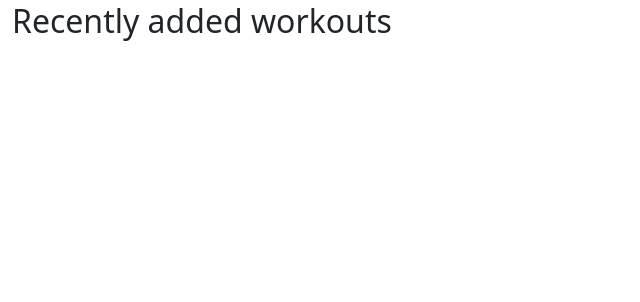
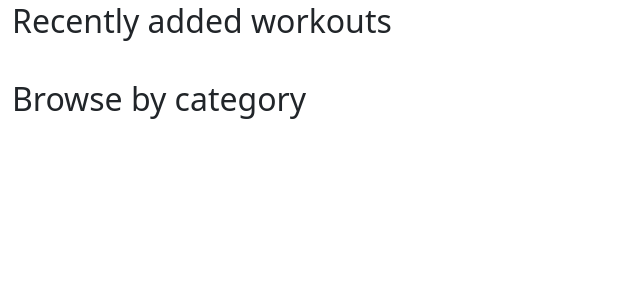
Before and after one commit to mariacjones1/build-fitness, a Django app: page / in a window 1280 px wide. Shown: the part 114-416 px from the top of the page, without its empty margins (0-640 px from the left). Run offline with Django 3.2, Linux system fonts and the light colour scheme; data that the repository does not hold is empty; some libraries are stand-ins or nearby versions.

Commit message:
Add and style index page images for categories and workouts

```diff
--- a/planner/models.py
+++ b/planner/models.py
@@ -4,6 +4,7 @@ from django.db.models.signals import post_save
 from django.dispatch import receiver
 from django.core.validators import MaxValueValidator, MinValueValidator
 from multiselectfield import MultiSelectField
+from colorfield.fields import ColorField
 from cloudinary.models import CloudinaryField
 
 # CATEGORIES = [
@@ -23,6 +24,8 @@ ROLES = [
 class Category(models.Model):
     id = models.BigAutoField(primary_key=True)
     name = models.CharField(max_length=20, unique=True)
+    image = CloudinaryField("image", default="placeholder")
+    color = ColorField(default="#FFFFFF")
 
     def __str__(self):
         return self.name
--- a/requirements.txt
+++ b/requirements.txt
@@ -3,7 +3,10 @@ cloudinary==1.33.0
 dj-database-url==0.5.0
 dj3-cloudinary-storage==0.0.6
 Django==3.2.20
+django-colorfield==0.9.0
+django-multiselectfield==0.1.12
 gunicorn==21.2.0
+Pillow==10.0.0
 psycopg2==2.9.7
 sqlparse==0.4.4
 urllib3==1.26.16
--- a/static/css/style.css
+++ b/static/css/style.css
@@ -0,0 +1,3 @@
+.category {
+    min-height: 200px;
+}
--- a/templates/base.html
+++ b/templates/base.html
@@ -27,7 +27,7 @@
                 <span class="navbar-toggler-icon"></span>
             </button>
             <div class="collapse navbar-collapse" id="navbarSupportedContent">
-                <ul class="navbar-nav me-auto mb-2 mb-lg-0">
+                <ul class="navbar-nav">
                     <li class="nav-item">
                         <a class="nav-link active" aria-current="page" href="{% url 'home' %}">Home</a>
                     </li>
--- a/templates/index.html
+++ b/templates/index.html
@@ -15,7 +15,7 @@
                         <div class="card-body">
                             <div class="image-container">
                                 {% if "placeholder" in workout.image.url %}
-                                <p>No image found</p>
+                                <img class="card-img-top" src=" {{ workout.category.image.url }}" style="max-height: 200px; object-fit: cover;">
                                 {% else %}
                                 <img class="card-img-top" src=" {{ workout.image.url }}">
                                 {% endif %}
@@ -47,13 +47,16 @@
     <nav>
         <div class="col-12 mt-3 left">
             <div class="row">
+                <h2>Browse by category</h2>
                 {% for category in Category %}
                 <div class="col-md-4">
                     <div class="card mb-4">
-                        <div class="card-body">
-                            <a href="#" class="page-link">
-                                <h2 class="card-title">{{ category.name }}</h2>
-                            </a>
+                        <div class="card-body category" style="background-image: url('{{ category.image.url }}'); background-position: top; padding: 0;">
+                            <div class="overlay" style="background-color: {{ category.color }}; opacity: 0.5;">
+                                <a href="#" class="page-link">
+                                    <h2 class="card-title" style="height: 200px; width: 500px; margin: 0; padding: 0;">{{ category.name }}</h2>
+                                </a>
+                            </div>
                         </div>
                     </div>
                 </div>
```
Also changed, not shown: build/settings.py, planner/migrations/0007_category_image.py (added), planner/migrations/0008_category_color.py (added).
